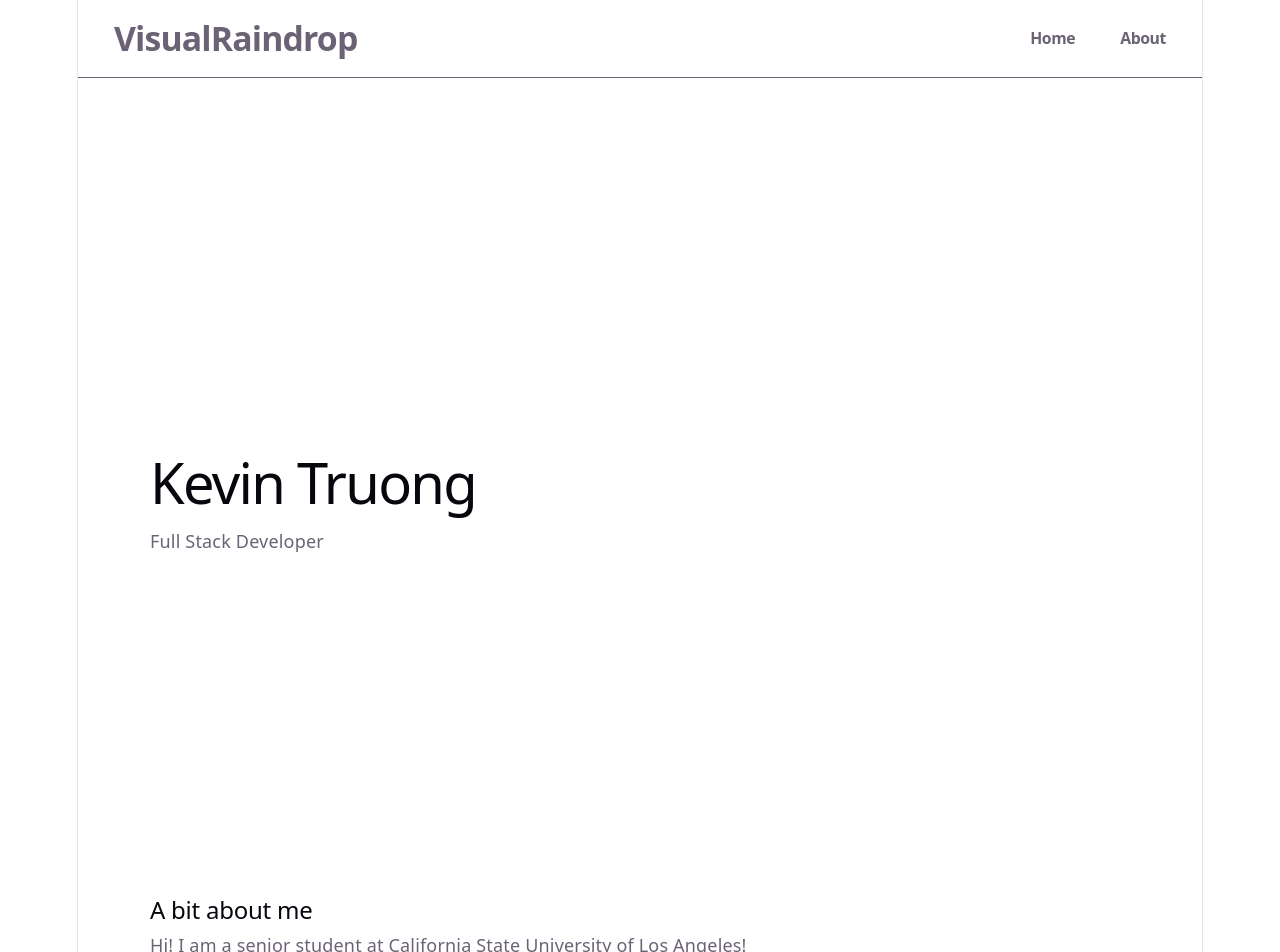
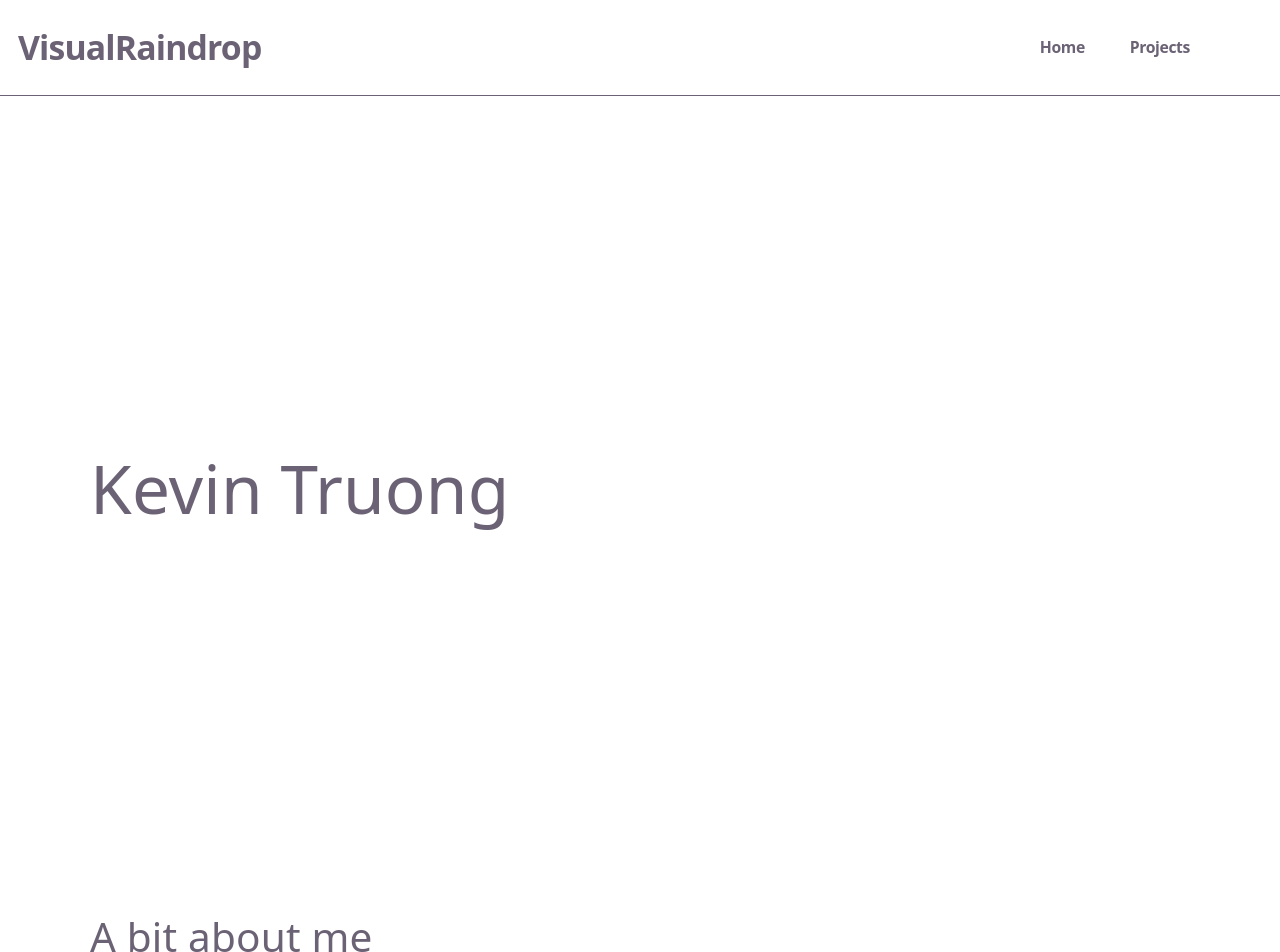
Before and after one commit to VisualRaindrop/visualraindrop-web, a React (Vite) app in the folder frontend/: page / in a window 1280 px wide. Shown: the top 952 px of the page. Built offline with nearby package versions, Linux system fonts and the light colour scheme; no server answers.

Commit message:
Fix resolution issues

```diff
--- a/frontend/src/App.tsx
+++ b/frontend/src/App.tsx
@@ -1,14 +1,16 @@
 import { BrowserRouter, Routes, Route } from "react-router"
 
+import MainLayout from "./layouts/MainLayout";
 import Home from "./pages/Home"
-import MainLayout from "./layouts/MainLayout";
+import Projects from "./pages/Projects";
 
 function App() {
     return (
         <BrowserRouter>
             <MainLayout>
                 <Routes>
-                    <Route path="/" element={<Home />}/>
+                    <Route path={'/'} element={<Home />}/>
+                    <Route path={'/Projects'} element={<Projects />}/>
                 </Routes>
             </MainLayout>
         </BrowserRouter>
--- a/frontend/src/components/Navbar.tsx
+++ b/frontend/src/components/Navbar.tsx
@@ -2,12 +2,12 @@ import {NavLink} from "react-router"
 
 function Navbar () {
     return (
-        <nav className={'border-b'}>
-            <div className={'mx-auto flex max-w-7xl items-center justify-between px-8 py-4'}>
-            <div className={'text-3xl font-bold tracking-tight'}>VisualRaindrop</div>
-                <div className={'flex items-center gap-10 text-sm font-semibold tracking-tight'}>
-                    <NavLink to={'#home'} className={'hover:text-purple-500'}>Home</NavLink>
-                    <NavLink to={'#about'} className={'hover:text-purple-500'}>About</NavLink>
+        <nav className={'w-full px-6 md:px-12 xl:px-20 2xl:px-32 pt-6 pb-6 border-b'}>
+            <div className={'flex items-center justify-between'}>
+                <div className={'-ml-2 md:-ml-8 xl:-ml-16 2xl:-ml-28 text-3xl font-bold tracking-tight'}>VisualRaindrop</div>
+                    <div className={'flex items-center gap-10 text-sm font-semibold tracking-tight'}>
+                        <NavLink to={'/'} className={'hover:text-purple-500'}>Home</NavLink>
+                        <NavLink to={'/projects'} className={'hover:text-purple-500'}>Projects</NavLink>
                 </div>
             </div>
         </nav>
--- a/frontend/src/index.css
+++ b/frontend/src/index.css
@@ -2,6 +2,10 @@
 
 html {
   scroll-behavior: smooth;
+}
+
+body {
+  margin: 0;
 }
 
 :root {
@@ -30,10 +34,11 @@ html {
   text-rendering: optimizeLegibility;
   -webkit-font-smoothing: antialiased;
   -moz-osx-font-smoothing: grayscale;
+}
 
-  @media (max-width: 1024px) {
-    font-size: 16px;
-  }
+#root {
+  width: 100%;
+  min-height: 100svh;
 }
 
 @media (prefers-color-scheme: dark) {
@@ -55,63 +60,3 @@ html {
     filter: invert(1) brightness(2);
   }
 }
-
-#root {
-  width: 1126px;
-  max-width: 100%;
-  margin: 0 auto;
-  text-align: center;
-  border-inline: 1px solid var(--border);
-  min-height: 100svh;
-  display: flex;
-  flex-direction: column;
-  box-sizing: border-box;
-}
-
-body {
-  margin: 0;
-}
-
-h1,
-h2 {
-  font-family: var(--heading);
-  font-weight: 500;
-  color: var(--text-h);
-}
-
-h1 {
-  font-size: 56px;
-  letter-spacing: -1.68px;
-  margin: 32px 0;
-  @media (max-width: 1024px) {
-    font-size: 36px;
-    margin: 20px 0;
-  }
-}
-h2 {
-  font-size: 24px;
-  line-height: 118%;
-  letter-spacing: -0.24px;
-  margin: 0 0 8px;
-  @media (max-width: 1024px) {
-    font-size: 20px;
-  }
-}
-p {
-  margin: 0;
-}
-
-code,
-.counter {
-  font-family: var(--mono);
-  display: inline-flex;
-  border-radius: 4px;
-  color: var(--text-h);
-}
-
-code {
-  font-size: 15px;
-  line-height: 135%;
-  padding: 4px 8px;
-  background: var(--code-bg);
-}
--- a/frontend/src/pages/Home.tsx
+++ b/frontend/src/pages/Home.tsx
@@ -5,7 +5,7 @@ import Contact from "../sections/Contact";
 
 function Home() {
     return (
-        <main className={'mx-auto max-w-7xl px-16 py-4'}>
+        <main className={'w-full px-6 md:px-12 xl:px-20 2xl:px-32 py-4'}>
             <div className={'flex flex-col text-left'}>
                 <Introduction />
                 <About />
--- /dev/null
+++ b/frontend/src/pages/Projects.tsx
@@ -0,0 +1,13 @@
+
+
+function Projects() {
+    return (
+        <main className={'w-full px-6 md:px-12 xl:px-20 2xl:px-32 py-4'}>
+            <div className={'flex flex-col text-left'}>
+
+            </div>
+        </main>
+    )
+}
+
+export default Projects;
--- a/frontend/src/sections/About.tsx
+++ b/frontend/src/sections/About.tsx
@@ -1,7 +1,7 @@
 function About() {
     return (
         <section id={'about_id'} className={'min-h-screen'}>
-            <h2 className={'text-3xl'}>A bit about me</h2>
+            <h2 className={'text-2xl md:text-3xl xl:text-4xl 2xl:text-5xl'}>A bit about me</h2>
             <p className={'mt-4'}> Hi! I am a senior student at California State University of Los Angeles!</p>
             <p className={'mt-4'}> My favorite areas of Computer Science are Web Development, Software Development,
                 AI and Machine Learning.
--- a/frontend/src/sections/Contact.tsx
+++ b/frontend/src/sections/Contact.tsx
@@ -27,9 +27,9 @@ function Contact() {
         <section id={'Contact'} className={'min-h-screen'}>
             <div className='min-h-screen flex flex-col items-center justify-center px-8'>
                 <div className={'text-center mb-8'}>
-                    <h3 className={'text-4xl font-bold text-white'}>Send me a Message!</h3>
+                    <h2 className={'text-2xl md:text-3xl xl:text-4xl 2xl:text-5xl font-bold text-white'}>Send me a Message!</h2>
                 </div>
-                <form onSubmit={handleSubmit} className={'w-1/2 flex flex-col gap-2 rounded-lg'}>
+                <form onSubmit={handleSubmit} className={'w-1/2 flex flex-col gap-2 text-black rounded-lg'}>
                     <input
                         type='text'
                         name='name'
--- a/frontend/src/sections/Introduction.tsx
+++ b/frontend/src/sections/Introduction.tsx
@@ -3,8 +3,8 @@ import '../styles/Introduction.css'
 function Introduction() {
     return (
         <section id='introduction' className={'min-h-screen flex flex-col justify-center'}>
-            <h1 className={'font-light'}>Kevin Truong</h1>
-            <p className={'mt-4'}>Full Stack Developer</p>
+            <h1 className={'font-light text-4xl md:text-5xl xl:text-6xl 2xl:text-7xl'}>Kevin Truong</h1>
+            <p className={'mt-4 text-sm md:text-base xl:text-lg 2xl:text-xl text-white/60'}>Full Stack Developer</p>
         </section>
     )
 }
--- a/frontend/src/sections/Resume.tsx
+++ b/frontend/src/sections/Resume.tsx
@@ -21,7 +21,7 @@ function Resume() {
     }, []);
     return(
         <section className={'min-h-screen'}>
-            <h3 className={'text-4xl pb-8 font-bold text-center'}>Timeline</h3>
+            <h2 className={'text-2xl md:text-3xl xl:text-4xl 2xl:text-5xl pb-8 font-bold text-center'}>Timeline</h2>
             <VerticalTimeline>
                 {timeline.map((occupation, index) => (
                     <VerticalTimelineElement
@@ -33,7 +33,7 @@ function Resume() {
                                 <div className={`h-8 w-8 rounded-full ${occupation.type === 'experience' ? 'bg-purple-500' : 'bg-blue-500'} border-4 border-white`}/>
                             </div>}>
                         <div key={index}>
-                            <h4 className={'text-xl mt-4 font-bold'}>{occupation.title}</h4>
+                            <h3 className={'text-xl md:text-2xl xl:text-3xl 2xl:text-4xl mt-4 font-bold'}>{occupation.title}</h3>
                             <p className={'text-base font-bold'}>{occupation.organization}</p>
                             <p className={'mt-1 text-gray-400 text-xs!'}>{occupation.display_date}</p>
                             <ul className={'mt-4 list-disc list-inside pl-5'}>
```
Also changed, not shown: frontend/src/App.css (deleted, +0 -184 lines).
